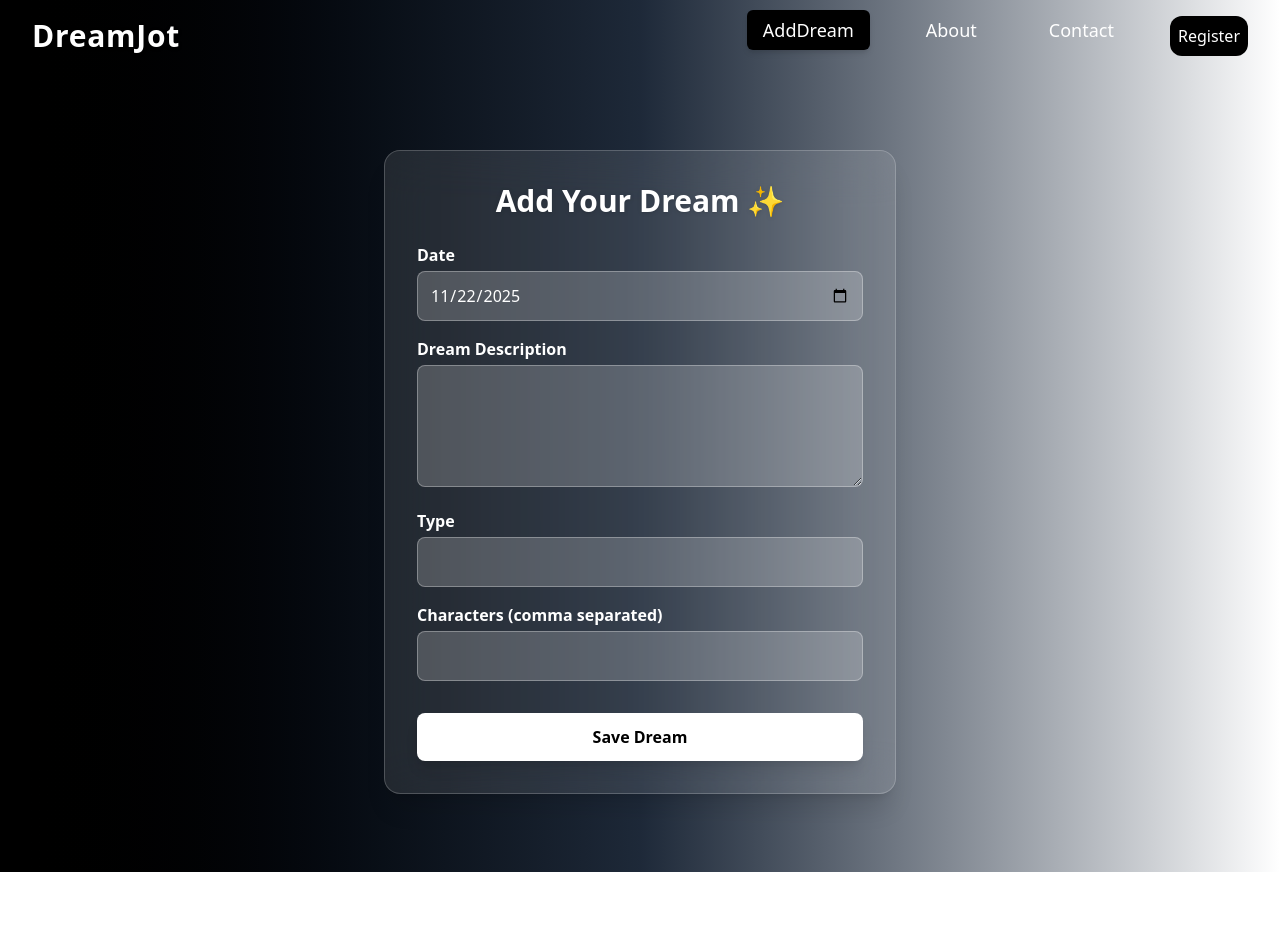
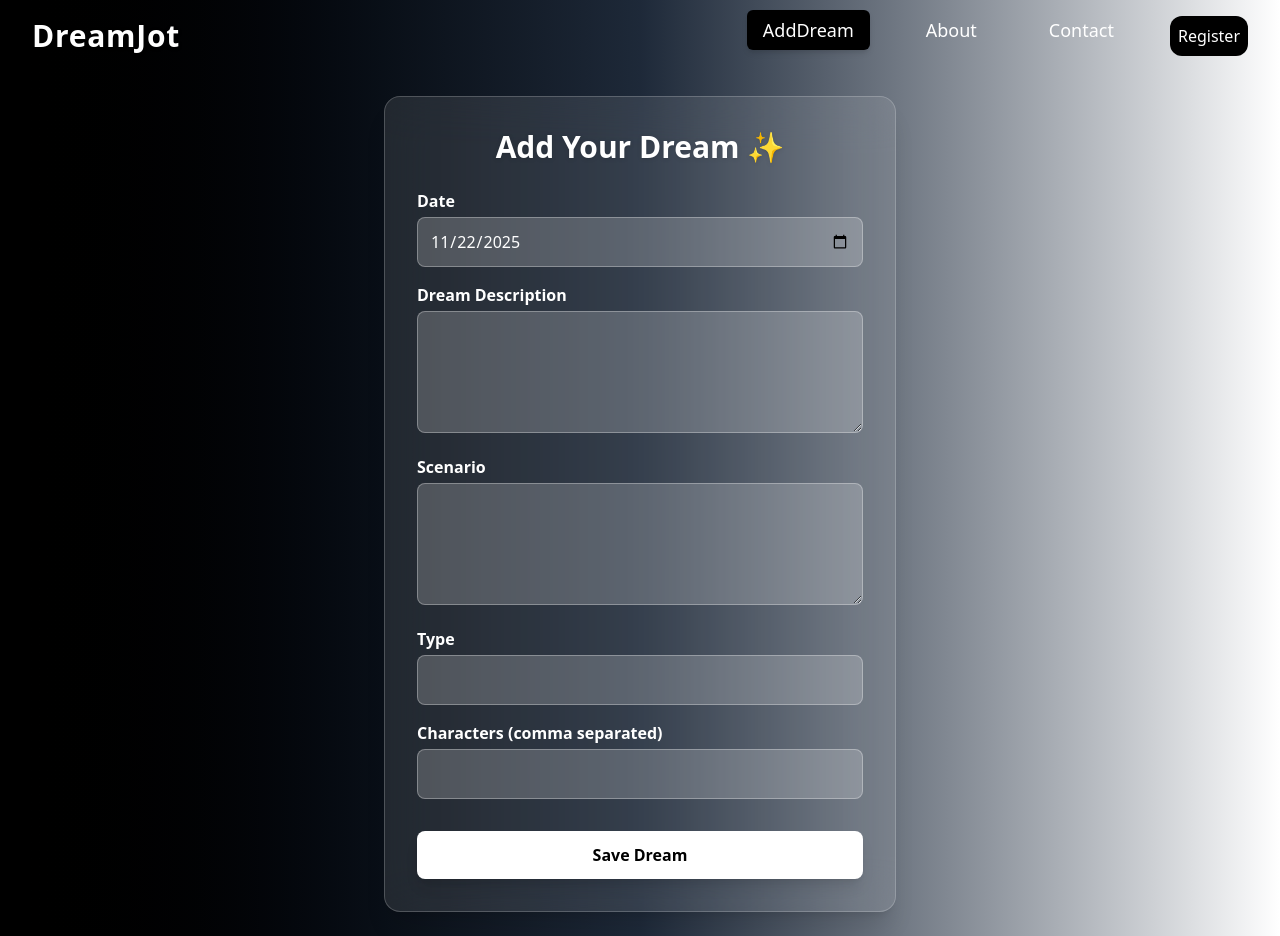
Before and after one commit to Sundar2k4/DreamJot, a React app in the folder frontend/: page /dream in a window 1280 px wide. Before the commit the page ends 872 px from the top, so only its background shows below. Built offline with nearby package versions, Linux system fonts and the light colour scheme; the HTML template or start-up script is replaced by a standard one.

Commit message:
adding info page

```diff
--- a/frontend/src/components/DreamForm.jsx
+++ b/frontend/src/components/DreamForm.jsx
@@ -8,13 +8,14 @@ const DreamForm = () => {
   const [date, setDate] = useState(today);
   const [type, setType] = useState("");
   const [characters, setCharacters] = useState("");
+  const [scenario, setScenario] = useState("");
   const [dream, setDream] = useState("");
 
   const handlesubmit = (e) => {
     e.preventDefault();
 
     const charactersarr = characters.split(",").map((c) => c.trim());
-    const data = { date, type, characters: charactersarr, dream };
+    const data = { date, type, characters: charactersarr, dream, scenario };
     const token = localStorage.getItem("token");
 
     fetch("http://localhost:5000/adddream", {
@@ -65,6 +66,15 @@ const DreamForm = () => {
             className="w-full mt-1 mb-4 p-3 rounded-lg bg-white/20 text-white border border-white/30
           focus:outline-none focus:ring-2 focus:ring-white focus:bg-white/30"
           />
+          <label className="text-white font-semibold">Scenario</label>
+          <textarea
+            value={scenario}
+            onChange={(e) => setScenario(e.target.value)}
+            required
+            rows="4"
+            className="w-full mt-1 mb-4 p-3 rounded-lg bg-white/20 text-white border border-white/30
+          focus:outline-none focus:ring-2 focus:ring-white focus:bg-white/30"
+          />
 
           <label className="text-white font-semibold">Type</label>
           <input
--- a/frontend/src/components/DreamInfo.jsx
+++ b/frontend/src/components/DreamInfo.jsx
@@ -34,6 +34,7 @@ const DreamInfo = () => {
         <div>
           <p>Type: {dream.type}</p>
           <p>Description: {dream.dream}</p>
+          <p>Dream:{dream.scenario}</p>
           <p>Date: {dream.date}</p>
           <p>characters: {dream.characters}</p>
         </div>
```
Also changed, not shown: 2 other files (tests, documents, lock files or other folders).
